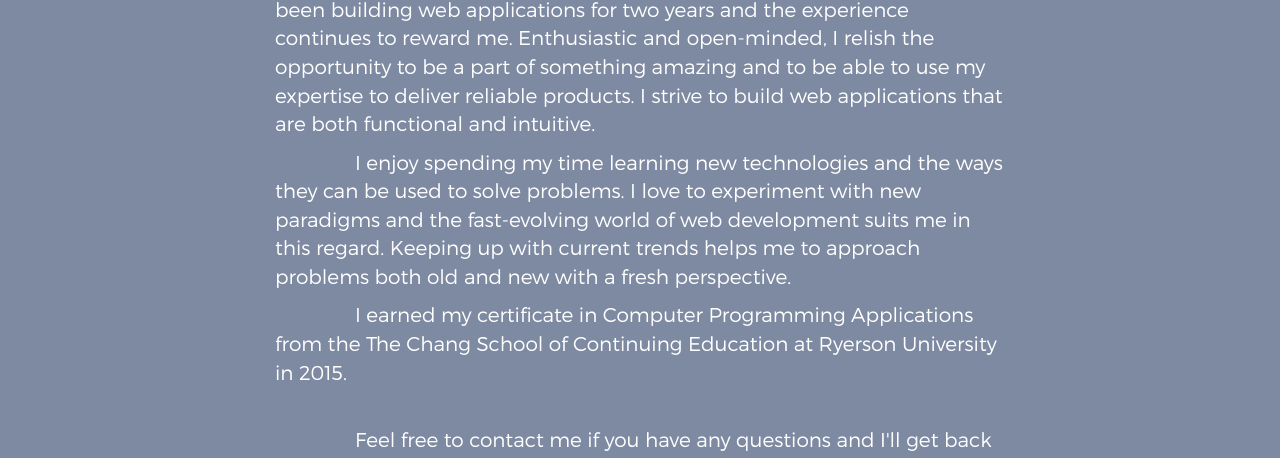
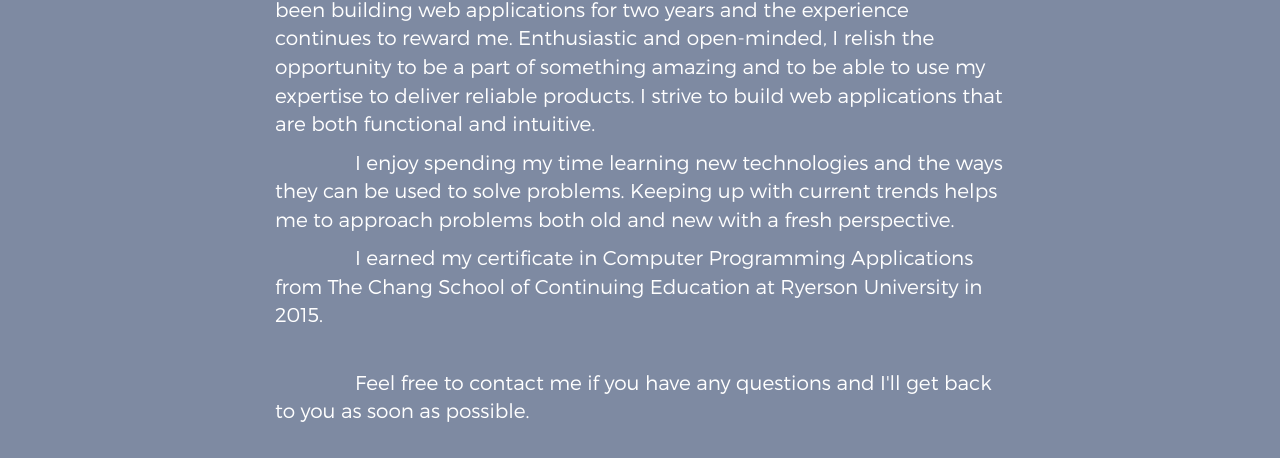
Before and after one commit to seashaw/seashaw.github.io, a plain HTML site: page index.html in a window 1280 px wide. Shown: the part 1870-2328 px from the top of the page. Drawn offline with nearby package versions, Linux system fonts and the light colour scheme.

Commit message:
Edit to about section.

```diff
--- a/index.html
+++ b/index.html
@@ -124,14 +124,11 @@
         </p>
         <p>
           I enjoy spending my time learning new technologies and the ways they
-          can be used to solve problems. I love to experiment with new
-          paradigms and the fast-evolving world of web development suits me in
-          this regard. Keeping up with current trends helps me to approach
-          problems both old and new with a fresh perspective.
+          can be used to solve problems. Keeping up with current trends helps me to approach problems both old and new with a fresh perspective.
         </p>
         <p>
           I earned my certificate in Computer Programming Applications from
-          the The Chang School of Continuing Education at Ryerson University
+          The Chang School of Continuing Education at Ryerson University
           in 2015.
         </p>
         <br>
```
